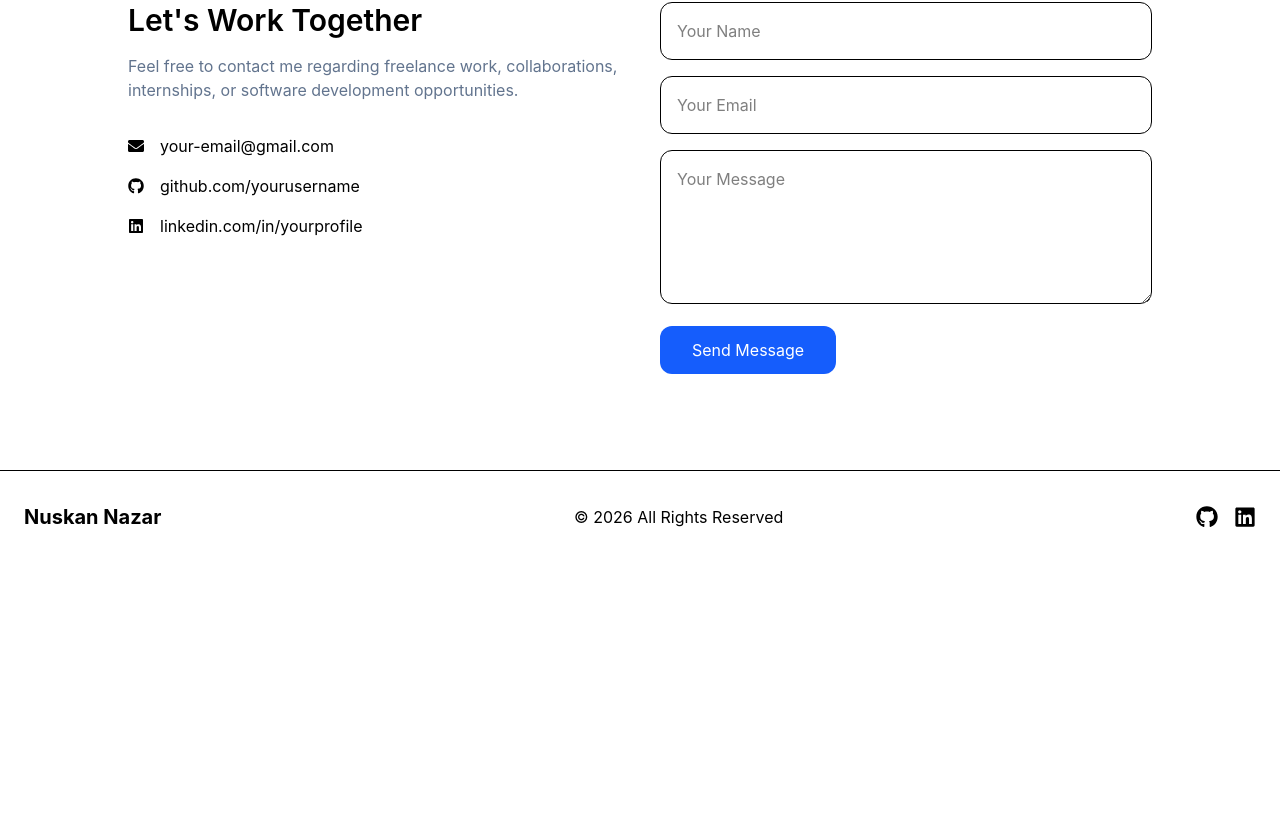
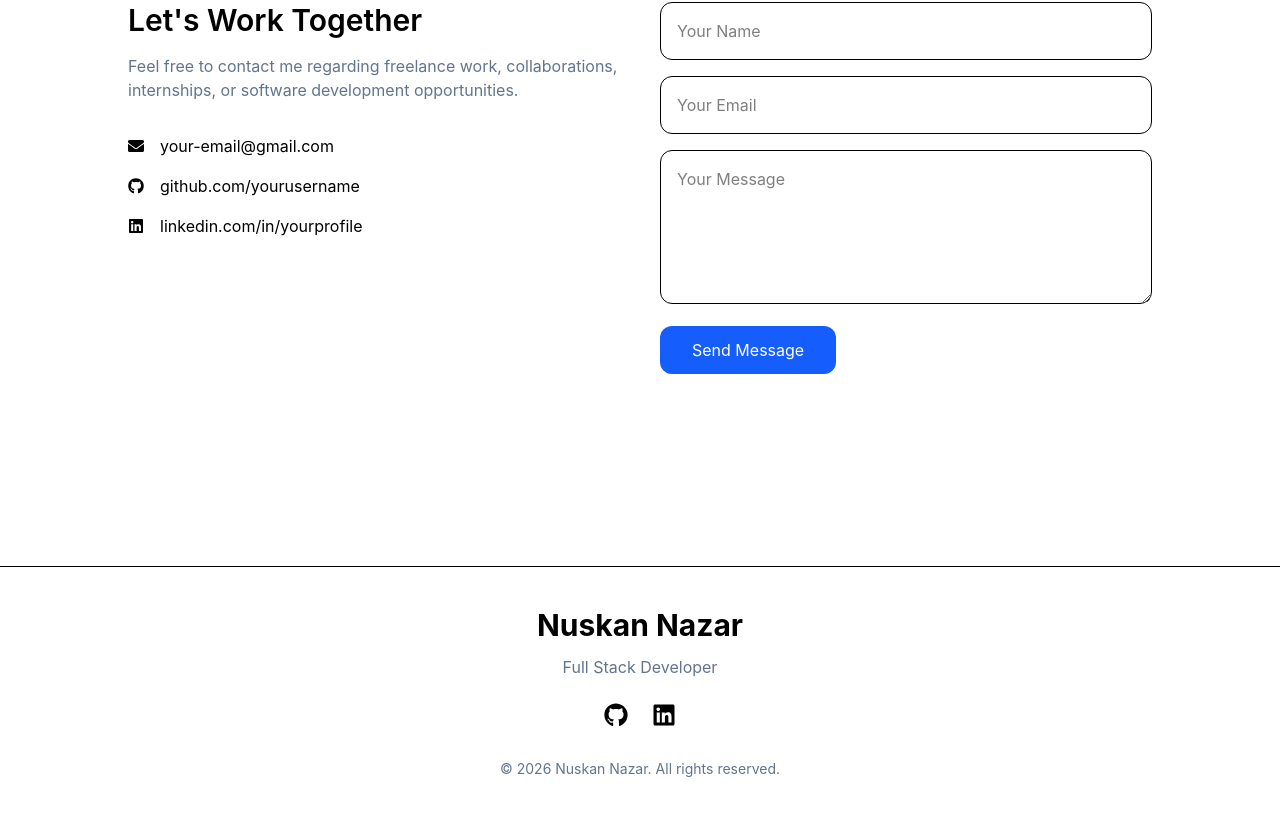
Before and after one commit to Nuskan2003/portfolio-website, a React app in the folder frontend/: page / in a window 1280 px wide. Shown: the part 4116-4931 px from the top of the page. Before the commit the page ends 4679 px from the top, so only its background shows below. Built offline with nearby package versions, Linux system fonts and the light colour scheme; the HTML template or start-up script is replaced by a standard one.

Commit message:
Enhance footer with professional branding and social links

```diff
--- a/frontend/src/components/Footer.jsx
+++ b/frontend/src/components/Footer.jsx
@@ -2,30 +2,40 @@ import { FaGithub, FaLinkedin } from "react-icons/fa";
 
 function Footer() {
   return (
-    <footer className="py-8 border-t">
-      <div className="max-w-7xl mx-auto px-6 flex flex-col md:flex-row justify-between items-center">
+    <footer className="py-10 border-t mt-24">
 
-        <h2 className="text-xl font-bold">
+      <div className="max-w-7xl mx-auto px-6">
+
+        <div className="flex flex-col items-center">
+
+          <h2 className="text-3xl font-bold">
             Nuskan Nazar
           </h2>
 
-        <p className="mt-4 md:mt-0">
-          © 2026 All Rights Reserved
+          <p className="mt-3 text-slate-500">
+            Full Stack Developer
           </p>
 
-        <div className="flex gap-4 mt-4 md:mt-0">
+          <div className="flex gap-6 mt-6">
 
             <a href="#">
-            <FaGithub size={22} />
+              <FaGithub size={24} />
             </a>
 
             <a href="#">
-            <FaLinkedin size={22} />
+              <FaLinkedin size={24} />
             </a>
 
           </div>
 
+          <p className="mt-8 text-sm text-slate-500">
+            © 2026 Nuskan Nazar. All rights reserved.
+          </p>
+
         </div>
+
+      </div>
+
     </footer>
   );
 }
```
Lines whose indentation alone changed are shown as unchanged.
